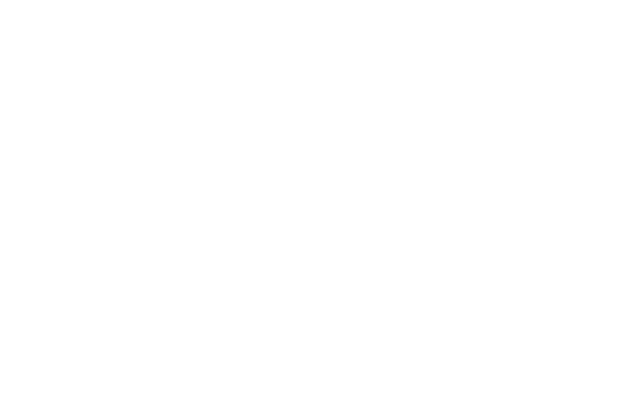
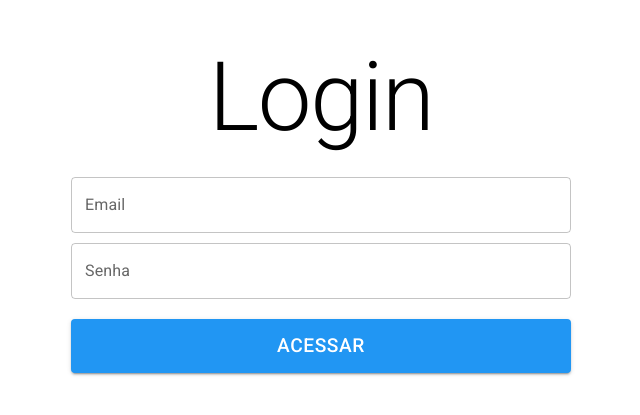
Before and after one commit to wesleysousaa/vidracaria-campus-front, a React (Vite) app: page / in a window 1280 px wide. Before the commit this address had no page. Shown: the part 193-608 px from the top of the page, without its empty margins (319-959 px from the left). Built offline with nearby package versions, Linux system fonts and the light colour scheme.

Commit message:
refactor: routes

```diff
--- a/src/routes/index.tsx
+++ b/src/routes/index.tsx
@@ -1,6 +1,7 @@
 import { Box } from '@mui/material';
 import Menu from '../components/Menu/index';
 import { BrowserRouter, Route, Routes } from 'react-router-dom';
+import Login from '../features/Login';
 
 // Rota
 export default function Router() {
@@ -13,7 +14,7 @@
           <Route path="clientes" element={<div>Clientes</div>} />
           <Route path="servicos" element={<div>Serviços</div>} />
           <Route path="produtos" element={<div>Produtos</div>} />
-          {/* <Route path="/" element={<Login />} /> */}
+          <Route path="/" element={<Login />} />
         </Routes>
       </Box>
     </BrowserRouter>
```
